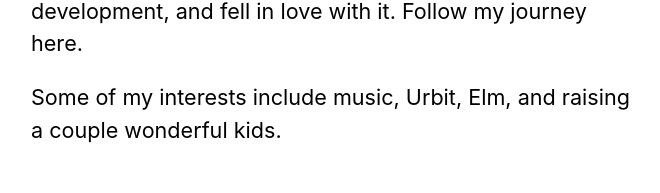
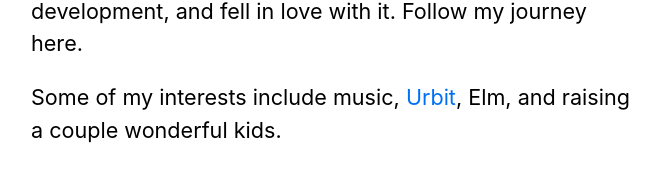
Before and after one commit to harmolipi/niko-here, a Next.js app: page /niko-here/ in a window 1280 px wide. Shown: the part 347-540 px from the top of the page, without its empty margins (303-963 px from the left). Built offline with nearby package versions, Linux system fonts and the light colour scheme.

Commit message:
feat(home): add link for Urbit

```diff
--- a/pages/index.js
+++ b/pages/index.js
@@ -26,8 +26,11 @@ export default function Home({ allPostsData }) {
           development, and fell in love with it. Follow my journey here.
         </p>
         <p>
-          Some of my interests include music, Urbit, Elm, and raising a couple
-          wonderful kids.
+          Some of my interests include music,{" "}
+          <a href="https://urbit.org" target="_blank">
+            Urbit
+          </a>
+          , Elm, and raising a couple wonderful kids.
         </p>
       </section>
       <section className={`${utilStyles.headingMd} ${utilStyles.padding1px}`}>
```
